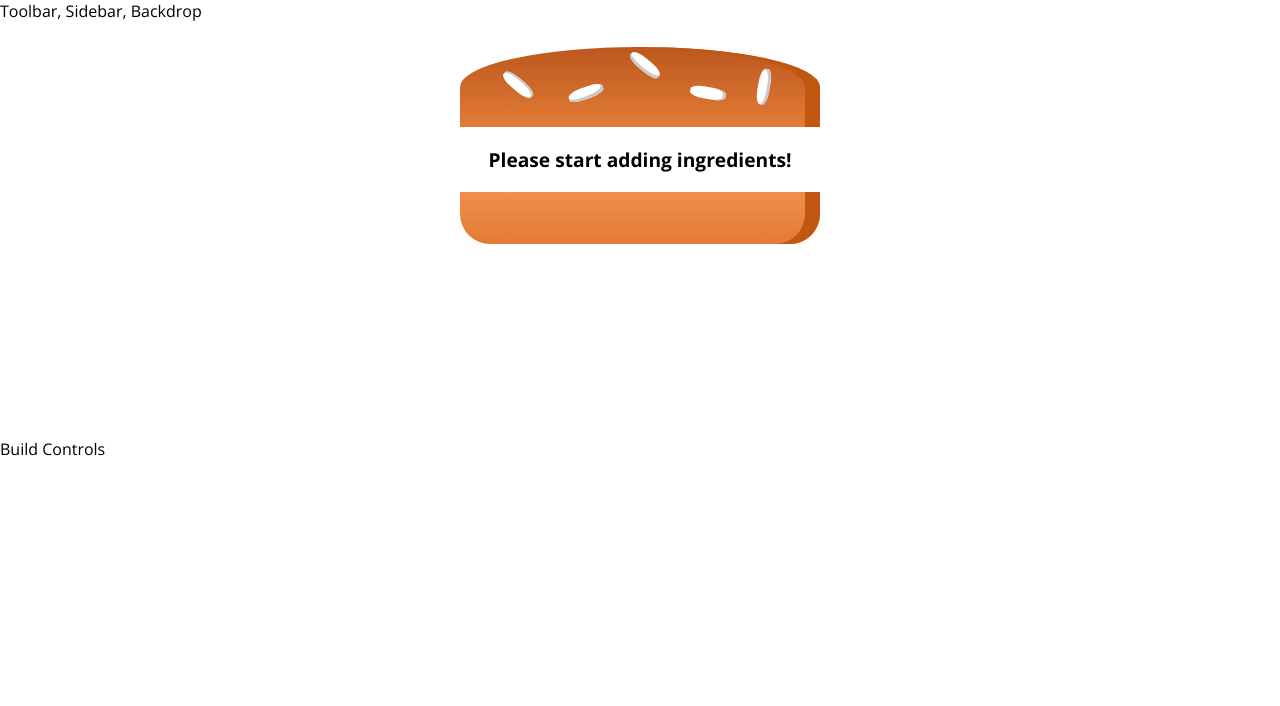
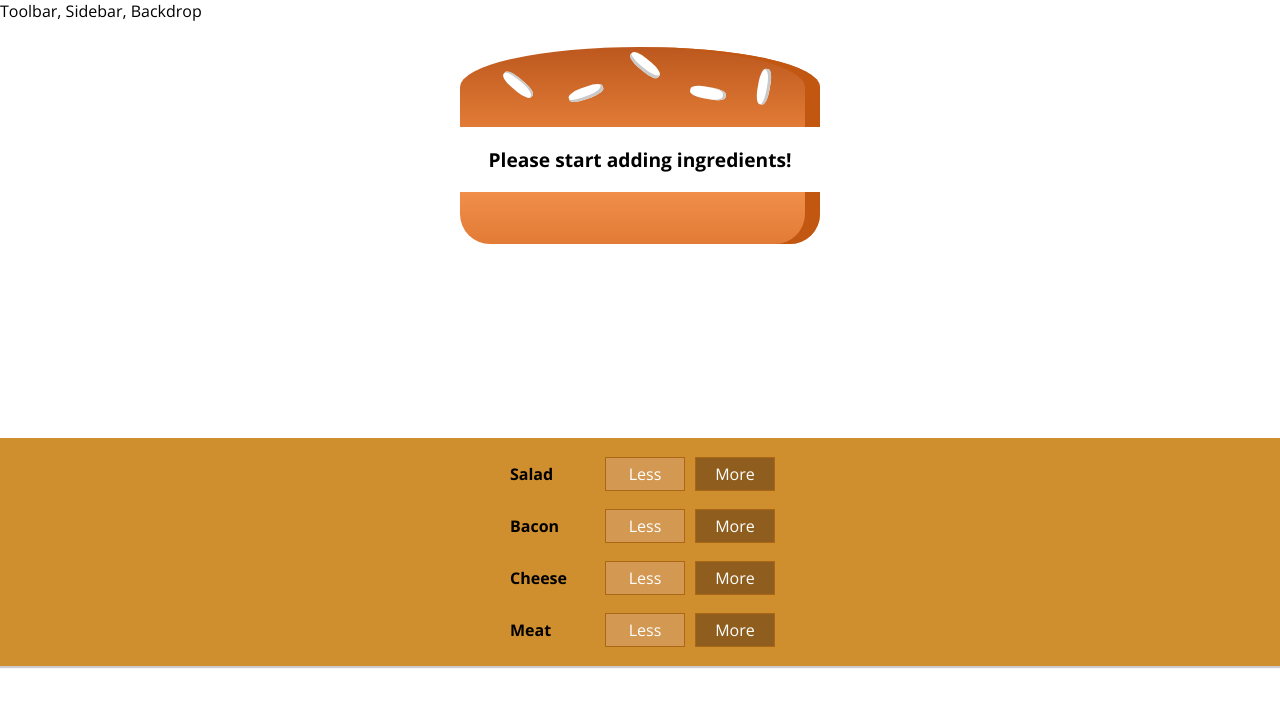
Before and after one commit to tacro/react-burger-builder, a React app: page / in a window 1280 px wide. Shown: the top 706 px of the page. Built offline with nearby package versions, Linux system fonts and the light colour scheme.

Commit message:
user can add ingredients dynamically;

```diff
--- a/src/components/Burger/BuildControls/BuildControl/BuildControl.js
+++ b/src/components/Burger/BuildControls/BuildControl/BuildControl.js
@@ -5,7 +5,7 @@ const buildControl = (props) => (
   <div className={classes.BuildControl}>
     <div className={classes.Label}>{props.label}</div>
     <button className={classes.Less}>Less</button>
-    <button className={classes.More}>More</button>
+    <button className={classes.More} onClick={props.added}>More</button>
   </div>
 );
 
--- a/src/components/Burger/BuildControls/BuildControls.js
+++ b/src/components/Burger/BuildControls/BuildControls.js
@@ -1,7 +1,22 @@
 import React from 'react';
+import BuildControl from './BuildControl/BuildControl'
+import classes from './BuildControls.module.css'
+
+const controls = [
+  { label: 'Salad', type: 'salad'},
+  { label: 'Bacon', type: 'bacon'},
+  { label: 'Cheese', type: 'cheese'},
+  { label: 'Meat', type: 'meat'},
+];
 
 const buildControls = (props) => (
-  <div>
+  <div className={classes.BuildControls}>
+    {controls.map(ctrl => (
+      <BuildControl
+          key={ctrl.label}
+          label={ctrl.label}
+          added={() => props.ingredientAdded(ctrl.type)} />
+    ))}
   </div>
 );
 
--- a/src/containers/BurgerBuilder/BurgerBuilder.js
+++ b/src/containers/BurgerBuilder/BurgerBuilder.js
@@ -1,6 +1,14 @@
 import React, { Component } from 'react';
 
 import Burger from '../../components/Burger/Burger';
+import BuildControls from '../../components/Burger/BuildControls/BuildControls'
+
+const INGREDIENT_PRICES = {
+  salad: 0.5,
+  cheese: 0.4,
+  meat: 1.3,
+  bacon: 0.7
+};
 
 class BurgerBuilder extends Component {
   // constructor(props) {
@@ -14,14 +22,33 @@ class BurgerBuilder extends Component {
       bacon: 0,
       cheese: 0,
       meat: 0
-    }
+    },
+    totalPrice: 4
+  }
+
+  addIngredientHandler = (type) => {
+    const oldCount = this.state.ingredients[type];
+    const updatedCount = oldCount + 1;
+    const updatedIngredients = {
+      ...this.state.ingredients
+    };
+    updatedIngredients[type] = updatedCount;
+    const priceAddition = INGREDIENT_PRICES[type];
+    const oldPrice = this.state.totalPrice;
+    const newPrice = oldPrice + priceAddition;
+    this.setState({totalPrice: newPrice, ingredients: updatedIngredients});
+  }
+
+  removeIngredientHandler = (type) => {
+
   }
 
   render () {
     return (
       <>
         <Burger ingredients={this.state.ingredients} />
-        <div>Build Controls</div>
+        <BuildControls
+          ingredientAdded={this.addIngredientHandler}/>
       </>
     );
   }
```
